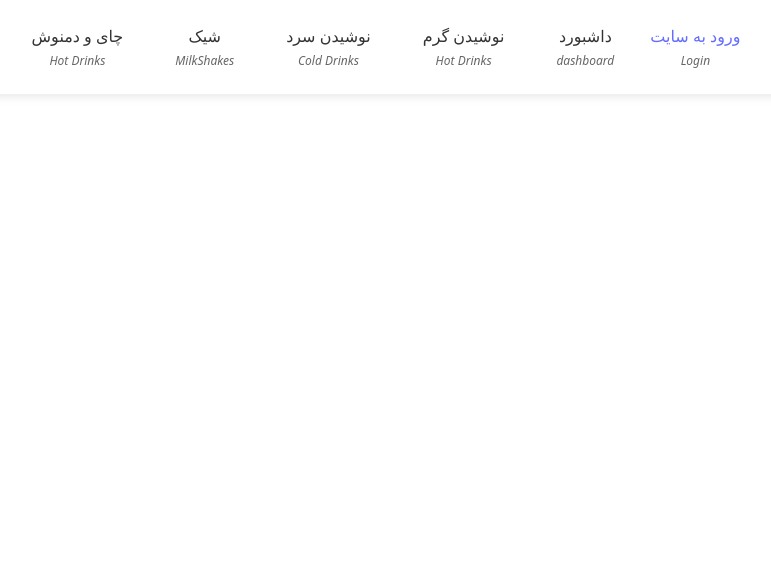
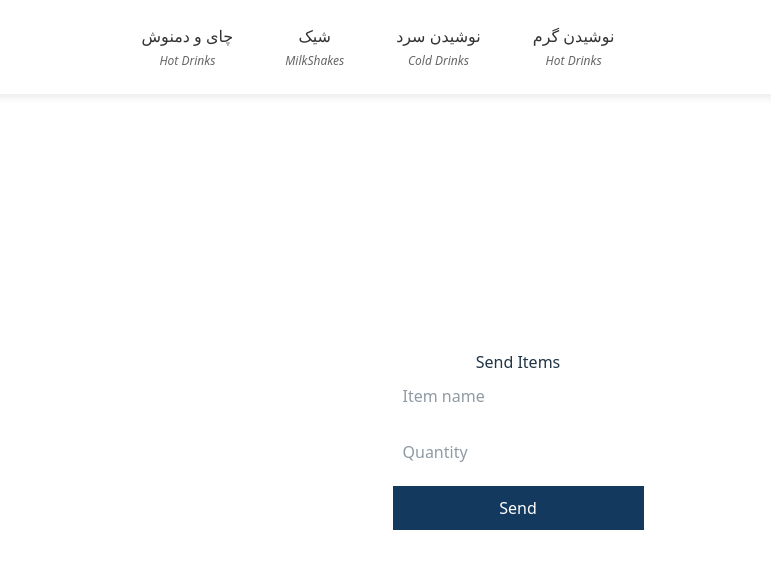
Before and after one commit to AminSBU/restaurant_menu, a React (Vite) app in the folder restaurant_menu/: page /sendItems in a window 1280 px wide. Shown: the top 568 px of the page, without its empty margins (262-1033 px from the left). Built offline with nearby package versions, Linux system fonts and the light colour scheme.

Commit message:
remove dashboard and login in header

```diff
--- a/restaurant_menu/src/App.jsx
+++ b/restaurant_menu/src/App.jsx
@@ -7,6 +7,7 @@ import Milkshakes from './Milkshakes.jsx';
 import Tea from './Tea.jsx';
 import Dashboard from './Dashboard.jsx';
 import Login from './Login.jsx'
+import SendItems from './sendItems.jsx';
 
 const Home = () => <div className="page"><h1>Home Page</h1><p>Welcome to our website!</p></div>;
 const About = () => <div className="page"><h1>About Us</h1><p>Learn more about our company.</p></div>;
@@ -48,18 +49,6 @@ function App() {
                   <span className="nav-english">Hot Drinks</span>
                 </div>
               </Link>
-              <Link to="/dashboard" className="header">
-                <div>
-                  <span className="nav-text">داشبورد</span>
-                  <span className="nav-english">dashboard</span>
-                </div>
-              </Link>
-              <Link to="/Login" className="Login">
-                <div>
-                  <span className="nav-text">ورود به سایت</span>
-                  <span className="nav-english">Login</span>
-                </div>
-              </Link>
             </ul>
           </nav>
 
@@ -72,6 +61,7 @@ function App() {
               <Route path="/intro" element={<Intro />} />
               <Route path="/dashboard" element={<Dashboard />} />
               <Route path="/Login" element={<Login />} />
+              <Route path="/sendItems" element={<SendItems />} />
             </Routes>
           </main>
         </div>
--- a/restaurant_menu/src/Dashboard.jsx
+++ b/restaurant_menu/src/Dashboard.jsx
@@ -24,7 +24,7 @@ function Dashboard()
                     },
                     }}
                 >
-                    <MenuItem component={<Link to="/sendItems" />}> Send items</MenuItem>
+                    <MenuItem component={<Link to="/SendItems" />}> Send items</MenuItem>
                     <MenuItem component={<Link to="/calendar" />}> Calendar</MenuItem>
                     <MenuItem component={<Link to="/e-commerce" />}> E-commerce</MenuItem>
                 </Menu>
--- /dev/null
+++ b/restaurant_menu/src/sendItems.jsx
@@ -0,0 +1,51 @@
+import { useState } from 'react';
+
+function SendItems() {
+  const [itemName, setItemName] = useState('');
+  const [quantity, setQuantity] = useState('');
+
+  const handleSubmit = (e) => {
+    e.preventDefault();
+
+    const newItem = {
+      itemName,
+      quantity,
+    };
+
+    console.log('Sending item:', newItem);
+
+    // here you can send data to backend or API
+    setItemName('');
+    setQuantity('');
+  };
+
+  return (
+    <div style={{ marginLeft: '280px', padding: '20px' }}>
+      <h2>Send Items</h2>
+
+      <form onSubmit={handleSubmit} style={{ display: 'flex', flexDirection: 'column', gap: '12px', maxWidth: '400px' }}>
+        <input
+          type="text"
+          placeholder="Item name"
+          value={itemName}
+          onChange={(e) => setItemName(e.target.value)}
+          style={{ padding: '10px' }}
+        />
+
+        <input
+          type="number"
+          placeholder="Quantity"
+          value={quantity}
+          onChange={(e) => setQuantity(e.target.value)}
+          style={{ padding: '10px' }}
+        />
+
+        <button type="submit" style={{ padding: '10px', background: '#13395e', color: 'white' }}>
+          Send
+        </button>
+      </form>
+    </div>
+  );
+}
+
+export default SendItems;
```
